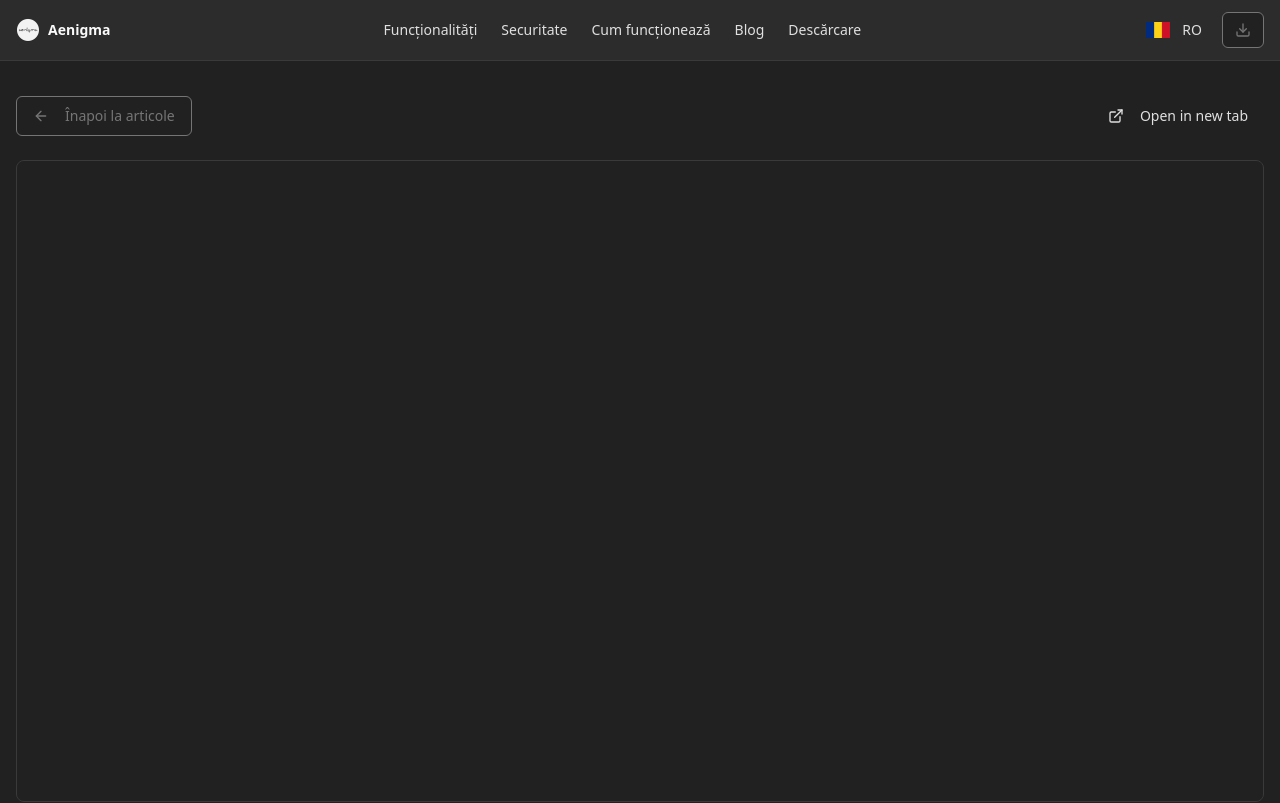
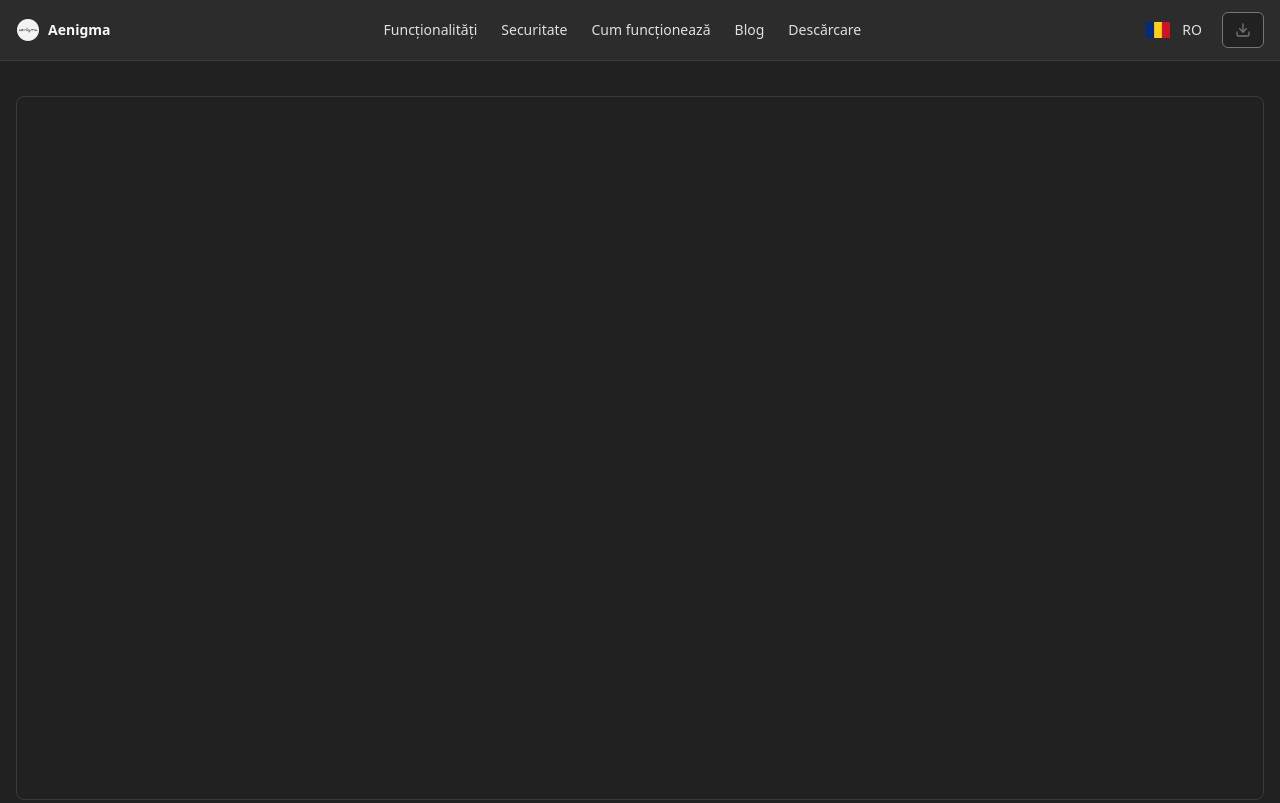
Before and after one commit to m3sserschmitt/aenigma-web, a React (Vite) app: page /#/blog/1 in a window 1280 px wide. Shown: the top 803 px of the page. Built offline with nearby package versions, Linux system fonts and the light colour scheme.

Commit message:
Remove article navigation buttons
Removed "back to articles" and "open in new tab" buttons, and adjusted the iframe to take up the full available space in `src/pages/BlogArticle.tsx`.

```diff
--- a/src/pages/BlogArticle.tsx
+++ b/src/pages/BlogArticle.tsx
@@ -25,32 +25,12 @@ const BlogArticle = () => {
     <PageLayout currentPage="index">
       <div className="pt-24 pb-20">
         <div className="container mx-auto px-4">
-          <div className="mb-6 flex items-center justify-between">
-            <Button
-              variant="outline"
-              onClick={handleBack}
-              className="border-appPrimary text-appPrimary hover:bg-appPrimary hover:text-appOnPrimary"
-            >
-              <ArrowLeft className="mr-2 h-4 w-4" />
-              {t('blog.backToList')}
-            </Button>
-
-            <Button
-              variant="ghost"
-              onClick={handleOpenExternal}
-              className="text-appOnSurface hover:text-appPrimary"
-            >
-              <ExternalLink className="mr-2 h-4 w-4" />
-              Open in new tab
-            </Button>
-          </div>
-
-          <div className="bg-appSurface border border-appSurfaceHighest rounded-lg overflow-hidden">
+          <div className="bg-appSurface border border-appSurfaceHighest rounded-lg overflow-hidden h-[calc(100vh-6rem)]">
             {decodedUrl && (
               <iframe
                 src={decodedUrl}
                 title="Blog Article"
-                className="w-full h-[80vh] border-0"
+                className="w-full h-full border-0"
                 sandbox="allow-scripts allow-same-origin allow-popups allow-forms"
               />
             )}
```
